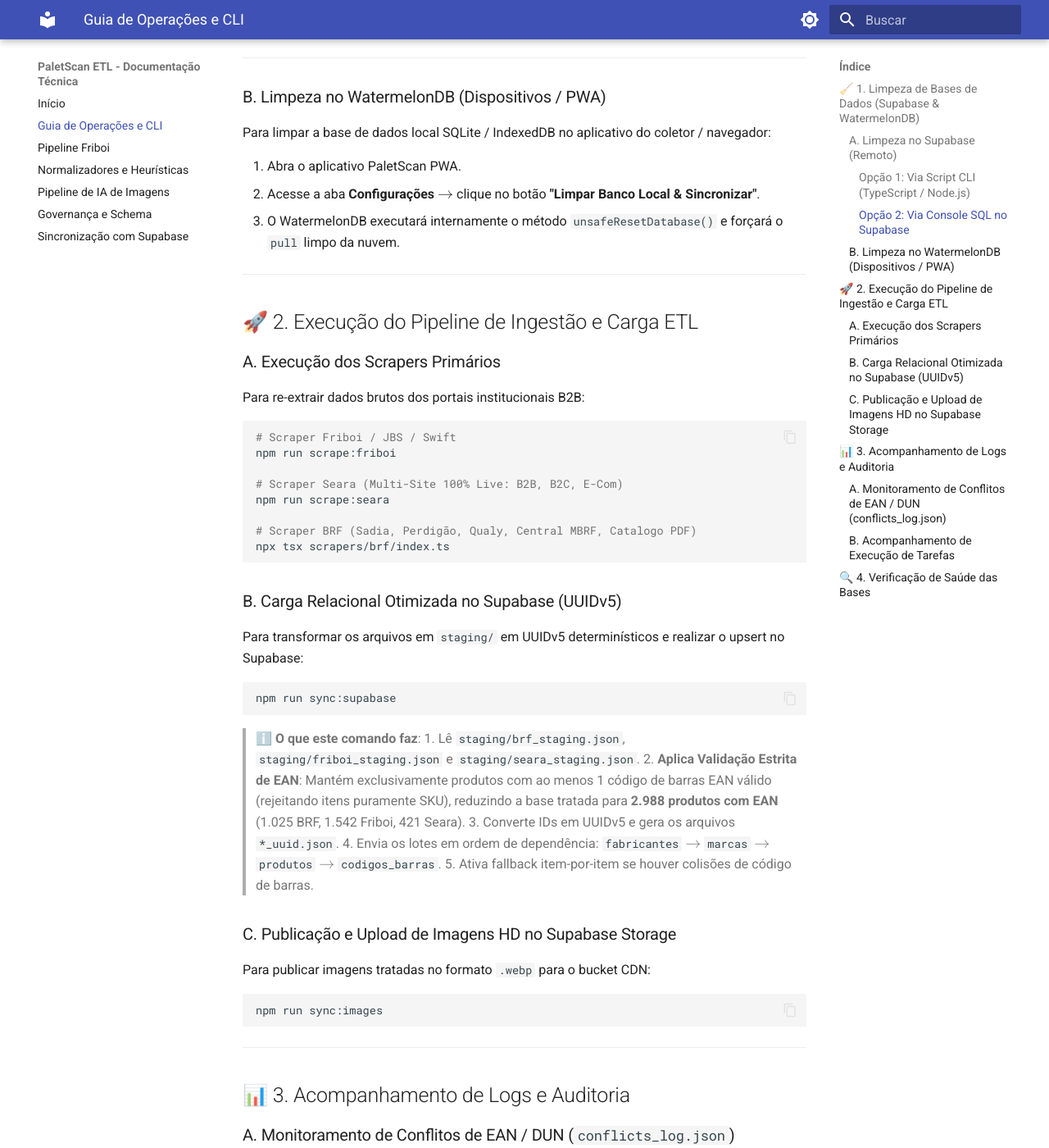
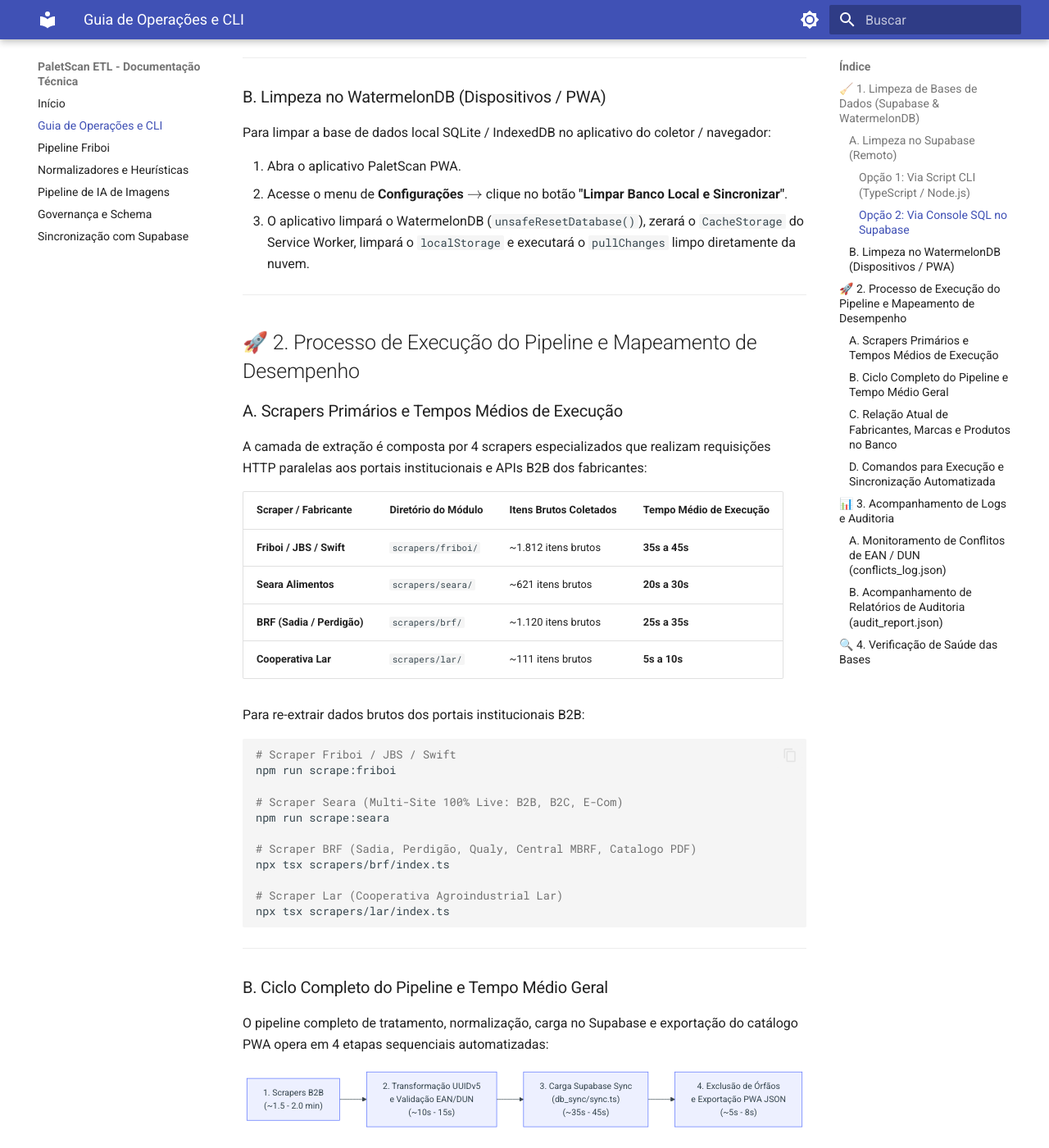
Before and after one commit to NaejBarbosa/paletscan-etl, an MkDocs documentation site: the page built from docs/operacoes.md, in a window 1280 px wide and 1400 px high, scrolled down 1343 px. Shown: the whole window at 82% size. Built offline with MkDocs 1.6.1 and Material for MkDocs 9.7.7, drawn with Linux system fonts in a browser that asks for light colours; some of the changed text lies outside the part shown.

Commit message:
docs: update manifesto, operational benchmarks, execution times and grammar review

````diff
--- a/docs/operacoes.md
+++ b/docs/operacoes.md
@@ -1,6 +1,6 @@
 # 🛠️ Guia Prático de Operações, CLI e Manutenção de Dados
 
-Este guia fornece os procedimentos operacionais padrão para administradores e engenheiros de dados executarem **limpeza de bases**, **execução de pipelines**, **acompanhamento de logs** e **verificação de saúde do sistema** no ecossistema PaletScan.
+Este guia fornece os procedimentos operacionais padrão para administradores e engenheiros de dados executarem **limpeza de bases**, **execução do pipeline ETL**, **benchmarks de desempenho**, **acompanhamento de logs** e **verificação de saúde do sistema** no ecossistema PaletScan.
 
 ---
 
@@ -49,7 +49,7 @@
 
 ```sql
 -- Exclusão rápida e segura em cascata
-TRUNCATE TABLE codigos_barras, produtos, marcas, fabricantes CASCADE;
+TRUNCATE TABLE codigos_barras, paletes_armazenados, produtos, marcas, fabricantes CASCADE;
 ```
 
 ---
@@ -58,14 +58,23 @@
 Para limpar a base de dados local SQLite / IndexedDB no aplicativo do coletor / navegador:
 
 1. Abra o aplicativo PaletScan PWA.
-2. Acesse a aba **Configurações** $\rightarrow$ clique no botão **"Limpar Banco Local & Sincronizar"**.
-3. O WatermelonDB executará internamente o método `unsafeResetDatabase()` e forçará o `pull` limpo da nuvem.
+2. Acesse o menu de **Configurações** $\rightarrow$ clique no botão **"Limpar Banco Local e Sincronizar"**.
+3. O aplicativo limpará o WatermelonDB (`unsafeResetDatabase()`), zerará o `CacheStorage` do Service Worker, limpará o `localStorage` e executará o `pullChanges` limpo diretamente da nuvem.
 
 ---
 
-## 🚀 2. Execução do Pipeline de Ingestão e Carga ETL
+## 🚀 2. Processo de Execução do Pipeline e Mapeamento de Desempenho
 
-### A. Execução dos Scrapers Primários
+### A. Scrapers Primários e Tempos Médios de Execução
+A camada de extração é composta por 4 scrapers especializados que realizam requisições HTTP paralelas aos portais institucionais e APIs B2B dos fabricantes:
+
+| Scraper / Fabricante | Diretório do Módulo | Itens Brutos Coletados | Tempo Médio de Execução |
+| :--- | :--- | :--- | :--- |
+| **Friboi / JBS / Swift** | `scrapers/friboi/` | ~1.812 itens brutos | **35s a 45s** |
+| **Seara Alimentos** | `scrapers/seara/` | ~621 itens brutos | **20s a 30s** |
+| **BRF (Sadia / Perdigão)** | `scrapers/brf/` | ~1.120 itens brutos | **25s a 35s** |
+| **Cooperativa Lar** | `scrapers/lar/` | ~111 itens brutos | **5s a 10s** |
+
 Para re-extrair dados brutos dos portais institucionais B2B:
 
 ```bash
@@ -77,27 +86,60 @@
 
 # Scraper BRF (Sadia, Perdigão, Qualy, Central MBRF, Catalogo PDF)
 npx tsx scrapers/brf/index.ts
+
+# Scraper Lar (Cooperativa Agroindustrial Lar)
+npx tsx scrapers/lar/index.ts
 ```
 
-### B. Carga Relacional Otimizada no Supabase (UUIDv5)
-Para transformar os arquivos em `staging/` em UUIDv5 determinísticos e realizar o upsert no Supabase:
+---
+
+### B. Ciclo Completo do Pipeline e Tempo Médio Geral
+O pipeline completo de tratamento, normalização, carga no Supabase e exportação do catálogo PWA opera em 4 etapas sequenciais automatizadas:
+
+```mermaid
+flowchart LR
+    A["1. Scrapers B2B\n(~1.5 - 2.0 min)"] --> B["2. Transformação UUIDv5\ne Validação EAN/DUN\n(~10s - 15s)"]
+    B --> C["3. Carga Supabase Sync\n(db_sync/sync.ts)\n(~35s - 45s)"]
+    C --> D["4. Exclusão de Órfãos\ne Exportação PWA JSON\n(~5s - 8s)"]
+```
+
+| Etapa do Pipeline | Script Executado | Descrição da Operação | Tempo Médio |
+| :--- | :--- | :--- | :--- |
+| **1. Extração Concorrente** | Scrapers B2B (Friboi, Seara, BRF, Lar) | Varredura de sitemaps XML e APIs REST dos 4 fabricantes. | **1.5 min a 2.0 min** |
+| **2. Transformação Relacional** | Core Engine (`core/`) | Validação estrita de EANs, conversão para UUIDv5 e normalização de `EAN`/`DUN`. | **10s a 15s** |
+| **3. Sincronização Supabase** | `db_sync/sync.ts` | Upsert ordenado nas tabelas `fabricantes` $\rightarrow$ `marcas` $\rightarrow$ `produtos` $\rightarrow$ `codigos_barras`. | **35s a 45s** |
+| **4. Sanitização & Exportação** | `generate_pwa_produtos_json.ts` | Expurgativo de produtos sem EAN e geração de `produtos.json` para o PWA. | **5s a 8s** |
+| **TEMPO TOTAL DO PIPELINE** | **Pipeline Completo** | **Ciclo completo de ponta a ponta (ingestão a publicação PWA).** | **~2.5 min a 3.0 min** |
+
+---
+
+### C. Relação Atual de Fabricantes, Marcas e Produtos no Banco
+
+Com a conclusão do pipeline, a base relacional apresenta a seguinte distribuição consolidada de registros auditados:
+
+| Fabricante (Holding) | Marcas Principais Mapeadas | Produtos Validados (com EAN) | Códigos de Barras (EAN + DUN) |
+| :--- | :--- | :--- | :--- |
+| **JBS S.A. (Friboi)** | Friboi, Reserva, Maturatta, 1953, Swift, Do Chef, Friboi Black | **1.501** | 4.503 |
+| **BRF S.A.** | Sadia, Perdigão, Qualy, Chester, MBRF | **1.025** | 3.073 |
+| **Seara Alimentos LTDA** | Seara, Seara Gourmet, Incrível, Rezende, Wilson | **365** | 699 |
+| **Cooperativa Lar** | Lar Alimentos | **110** | 220 |
+| **TOTAL GERAL** | **141 Marcas Comerciais** | **3.001 Produtos** | **8.495 Códigos** |
+
+---
+
+### D. Comandos para Execução e Sincronização Automatizada
+
+Para rodar a carga relacional otimizada no Supabase e gerar o catálogo do PWA em um único fluxo:
 
 ```bash
+# Sincroniza todos os arquivos de staging com o Supabase
 npm run sync:supabase
-```
 
-> ℹ️ **O que este comando faz**:
-> 1. Lê `staging/brf_staging.json`, `staging/friboi_staging.json` e `staging/seara_staging.json`.
-> 2. **Aplica Validação Estrita de EAN**: Mantém exclusivamente produtos com ao menos 1 código de barras EAN válido (rejeitando itens puramente SKU), reduzindo a base tratada para **2.988 produtos com EAN** (1.025 BRF, 1.542 Friboi, 421 Seara).
-> 3. Converte IDs em UUIDv5 e gera os arquivos `*_uuid.json`.
-> 4. Envia os lotes em ordem de dependência: `fabricantes` $\rightarrow$ `marcas` $\rightarrow$ `produtos` $\rightarrow$ `codigos_barras`.
-> 5. Ativa fallback item-por-item se houver colisões de código de barras.
+# Exporta o catálogo produtos.json padronizado para o PWA
+npx tsx scripts/generate_pwa_produtos_json.ts
 
-### C. Publicação e Upload de Imagens HD no Supabase Storage
-Para publicar imagens tratadas no formato `.webp` para o bucket CDN:
-
-```bash
-npm run sync:images
+# Executa auditoria exaustiva de integridade e anomalias
+npx tsx scripts/audit_database.ts
 ```
 
 ---
@@ -112,12 +154,12 @@
 cat staging/conflicts_log.json | tail -n 40
 ```
 
-### B. Acompanhamento de Execução de Tarefas
-Para visualizar o progresso de tarefas executadas em background:
+### B. Acompanhamento de Relatórios de Auditoria (`audit_report.json`)
+Para verificar se existem produtos sem código ou com anomalias de EAN:
 
 ```bash
-# Exibir log de saída da tarefa ativa
-cat .system_generated/tasks/<task-id>.log
+# Exibir relatório de auditoria gerado pelo audit_database.ts
+cat staging/audit_report.json
 ```
 
 ---
--- a/docs/schema-manifesto.md
+++ b/docs/schema-manifesto.md
@@ -1,10 +1,23 @@
 # 📜 Governança de Dados e Manifesto de Schema
 
-O módulo de governança do PaletScan assegura que nenhum dado corrombido ou fora de contrato seja inserido no banco de dados relacional. Ele combina contratos formais em JSON Schema ([`schema_manifest.json`](file:///root/paletscan-etl/core/manifest/schema_manifest.json)) com funções de sanitização em PL/pgSQL no PostgreSQL / Supabase.
+O módulo de governança do **PaletScan ETL** assegura que nenhum dado corrompido, órfão ou fora de contrato seja inserido no banco de dados relacional. Ele combina contratos formais em JSON Schema ([`schema_manifest.json`](file:///root/paletscan-etl/core/manifest/schema_manifest.json)) com identificadores determinísticos UUIDv5 e funções de sanitização em PL/pgSQL no PostgreSQL / Supabase.
 
 ---
 
-## 🏛️ 1. Modelo Relacional Anti-Redundância
+## 📊 1. Relação Atual de Métricas e Volumes no Banco de Dados
+
+Após a execução do pipeline de ingestão e sanitização estrita, a base de dados relacional encontra-se auditada e 100% íntegra, apresentando a seguinte relação de volumes:
+
+| Entidade Relacional | Quantidade Auditada | Descrição / Regra de Negócio |
+| :--- | :--- | :--- |
+| **Fabricantes (Holdings)** | **4** | JBS S.A., Seara Alimentos LTDA, BRF S.A. e Cooperativa Agroindustrial Lar. |
+| **Marcas Comerciais** | **141** | Marcas ativas associadas (ex: Friboi, Seara, Sadia, Perdigão, Lar, Maturatta, 1953). |
+| **Produtos Validados** | **3.001** | Todos 100% respaldados por EAN numérico único (0 produtos órfãos ou sem EAN). |
+| **Códigos de Barras** | **8.495** | Registros catalogados e normalizados nas tipagens estritas `EAN` (5.920) e `DUN` (2.575). |
+
+---
+
+## 🏛️ 2. Modelo Relacional Anti-Redundância
 
 O modelo de dados do PaletScan foi desenhado para eliminar duplicidades e garantir a integridade entre fornecedores, marcas, SKUs e variações logísticas de código de barras:
 
@@ -41,29 +54,30 @@
     CODIGOS_BARRAS {
         uuid id PK "UUIDv5 Deterministico"
         uuid produto_id FK
-        string codigo UK "EAN-13 / DUN-14 / SKU (VARCHAR Estrito)"
-        string tipo "EAN-13 | DUN-14 | SKU"
+        string codigo UK "EAN / DUN / SKU (VARCHAR Estrito)"
+        string tipo "EAN | DUN | SKU (Tipagem Normalizada)"
         integer quantidade_embalagem "Fator de Embalagem"
     }
 ```
 
 ---
 
-## 📑 2. Manifesto JSON Schema (`schema_manifest.json`)
+## 📑 3. Manifesto JSON Schema (`schema_manifest.json`)
 
 O arquivo [`core/manifest/schema_manifest.json`](file:///root/paletscan-etl/core/manifest/schema_manifest.json) define o contrato formal (JSON Schema Draft-07) que todo arquivo de staging deve respeitar rigorosamente antes do processo de carga no banco.
 
 ### Principais Regras de Integridade:
 - **Filtro Estrito de EAN Obrigatório**: Todo produto ingerido no banco de dados DEVE possuir obrigatoriamente ao menos um código de barras EAN válido (`EAN-13` / `EAN-8`). Produtos exclusivamente com SKU interno/código de catálogo são filtrados e descartados na fase de transformação.
+- **Normalização de Tipagem de Códigos (`EAN` e `DUN`)**: Códigos extraídos como `EAN_13` ou `EAN_8` são padronizados para `EAN`; códigos logísticos `DUN_14` são padronizados para `DUN`. Essa conversão assegura que as Views SQL do Supabase (`vw_produtos_com_marcas`) e o processo de sincronização PWA identifiquem os códigos sem inconsistência.
 - **Tipos de Dados Estritos**: Atributos de identificação e códigos de barras são declarados obrigatoriamente como `string`.
 - **Prevenção de Truncamento**: Proíbe a coerção de códigos de barras iniciados em zero para tipos numéricos (`integer`/`number`).
-- **Validação de Formato**: Exige a especificação do tipo de código de barras (`EAN-13`, `DUN-14`, `SKU`) e fatores de conversão de embalagem.
+- **Validação de Formato**: Exige a especificação do tipo de código de barras (`EAN`, `DUN`, `SKU`) e fatores de conversão de embalagem.
 
 ---
 
-## 🔑 3. Identificadores Determinísticos via UUIDv5
+## 🔑 4. Identificadores Determinísticos via UUIDv5
 
-Para garantir que re-execuções do pipeline ETL não gerem registros duplicados ou IDs aleatórios a cada sincronização, todos os identificadores primários são gerados via **UUIDv5** a partir de um namespace estático:
+Para garantir que reexecuções do pipeline ETL não gerem registros duplicados ou IDs aleatórios a cada sincronização, todos os identificadores primários são gerados via **UUIDv5** a partir de um namespace estático:
 
 $$\text{UUID} = \text{UUIDv5}(\text{PALETSCAN\_NAMESPACE}, \text{Chave\_Natural})$$
 
````
Also changed, not shown: other parts of docs/schema-manifesto.md (+1 -1 lines), docs/index.md (+7 -7 lines), 4 other files.
